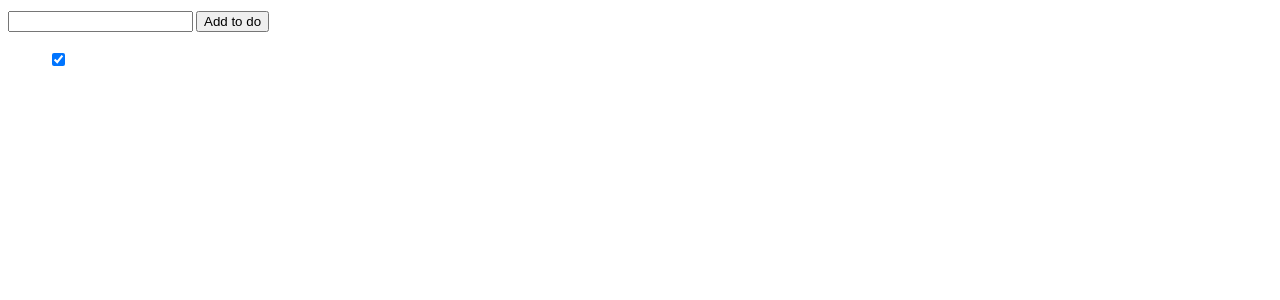
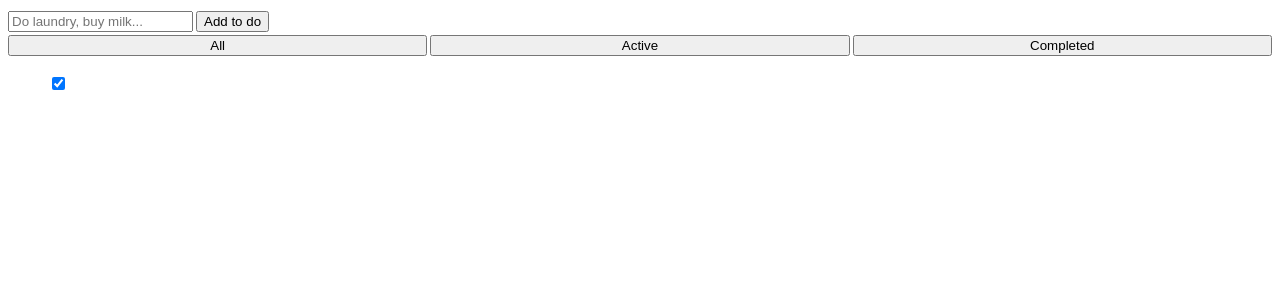
Before and after one commit to gamanc/todos-host-app, a React (Vite) app: page / in a window 1280 px wide. Shown: the top 300 px of the page. Built offline with nearby package versions, Linux system fonts and the light colour scheme.

Commit message:
feat: cosmetic fixes in remote app

```diff
--- a/src/components/Input.tsx
+++ b/src/components/Input.tsx
@@ -25,6 +25,7 @@
           type="text"
           value={value}
           required
+          placeholder="Do laundry, buy milk..."
           onChange={(e: ChangeEvent<HTMLInputElement>) =>
             onChange(e.target.value)
           }
--- a/src/components/List.tsx
+++ b/src/components/List.tsx
@@ -1,3 +1,4 @@
+import { useMemo, useState } from "react";
 import { Todo } from "../interfaces/Todo";
 
 interface Props {
@@ -5,18 +6,57 @@
   onTodoChange: (id: string, completed: boolean) => void;
 }
 
+type Filter = "all" | "active" | "completed";
+
 const List = ({ items, onTodoChange }: Props) => {
+  const [selectedFilter, setSelectedFilter] = useState<Filter>("all");
+
+  const filteredTodos = useMemo(
+    () =>
+      [...items].filter((todo) => {
+        if (selectedFilter === "all") return true;
+        return todo.completed === (selectedFilter !== "active");
+      }),
+    [items, selectedFilter]
+  );
+
   const handleCheckboxChange = (id: string, completed: boolean) => {
     onTodoChange(id, completed);
   };
 
-  if (items.length === 0) {
-    return <blockquote>There is no todo items. Add one to begin.</blockquote>;
-  }
-
   return (
+    <>
+      <div
+        style={{
+          display: "inline-flex",
+          width: "100%",
+          gap: 3,
+        }}
+      >
+        <button
+          style={{ width: "100%" }}
+          onClick={() => setSelectedFilter("all")}
+        >
+          All
+        </button>
+        <button
+          style={{ width: "100%" }}
+          onClick={() => setSelectedFilter("active")}
+        >
+          Active
+        </button>
+        <button
+          style={{ width: "100%" }}
+          onClick={() => setSelectedFilter("completed")}
+        >
+          Completed
+        </button>
+      </div>
+      {filteredTodos.length === 0 && (
+        <blockquote>There is no todo items. Add one to begin.</blockquote>
+      )}
       <ul>
-      {items.map(({ id, name, completed }) => (
+        {filteredTodos.map(({ id, name, completed }) => (
           <li key={id}>
             <input
               type="checkbox"
@@ -35,6 +75,7 @@
           </li>
         ))}
       </ul>
+    </>
   );
 };
 
```
Lines whose indentation alone changed are shown as unchanged.
